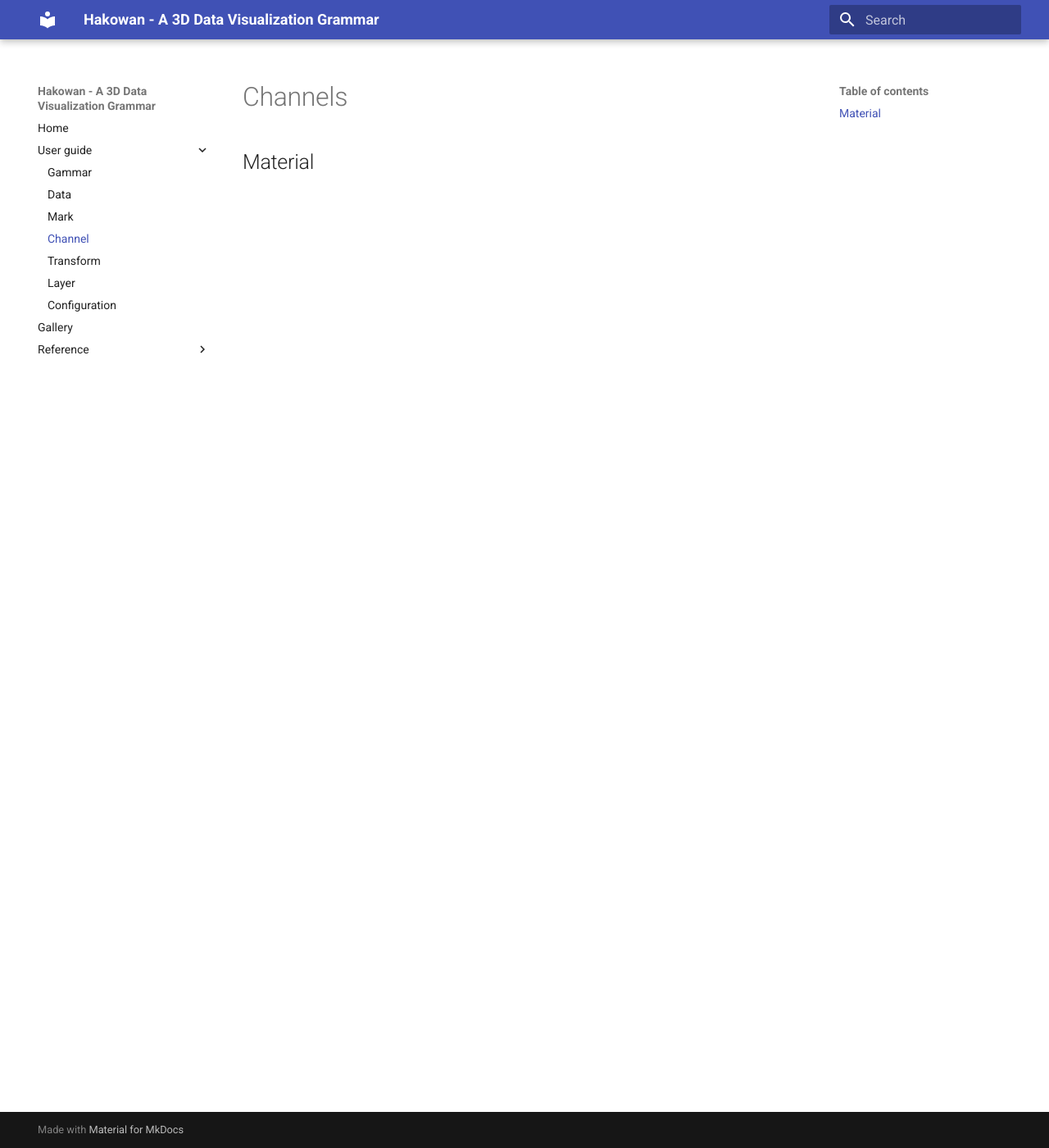
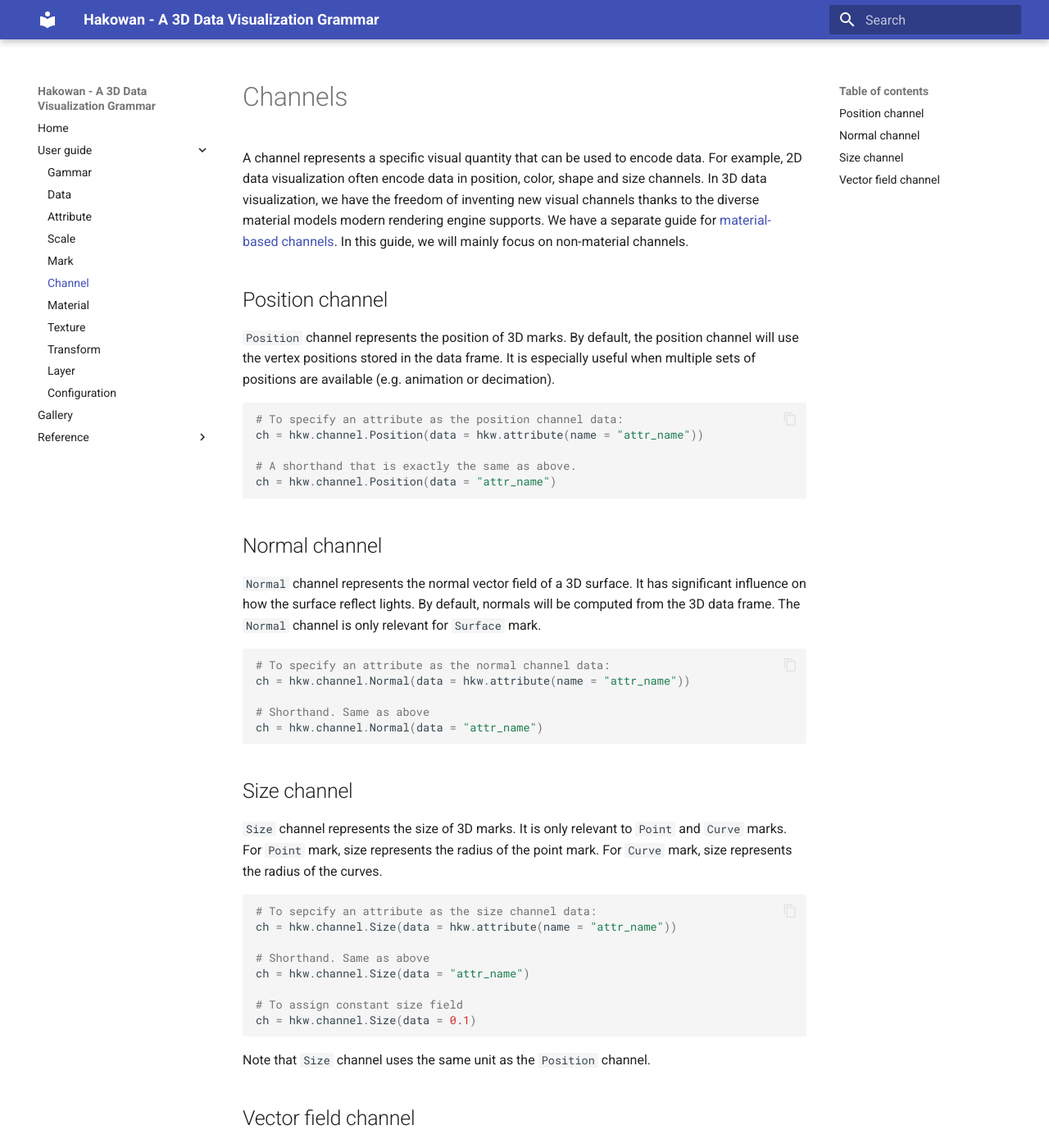
Before and after one commit to Hakowan/hakowan, an MkDocs documentation site: the page built from docs/guide/channel.md, in a window 1280 px wide and 1400 px high. Shown: the whole window at 82% size. Built offline with MkDocs 1.6.1 and Material for MkDocs 9.7.7, drawn with Linux system fonts in a browser that asks for light colours; some of the changed text lies outside the part shown.

Commit message:
Update doc.

````diff
--- a/docs/guide/channel.md
+++ b/docs/guide/channel.md
@@ -1,3 +1,67 @@
 # Channels
 
-## Material
+A channel represents a specific visual quantity that can be used to encode data.
+For example, 2D data visualization often encode data in position, color, shape and size channels.
+In 3D data visualization, we have the freedom of inventing new visual channels thanks to the diverse
+material models modern rendering engine supports. We have a separate guide for [material-based
+channels](material.md). In this guide, we will mainly focus on non-material channels.
+
+## Position channel
+
+`Position` channel represents the position of 3D marks. By default, the position channel will
+use the vertex positions stored in the data frame. It is especially useful when multiple sets of
+positions are available (e.g. animation or decimation).
+
+```py
+# To specify an attribute as the position channel data:
+ch = hkw.channel.Position(data = hkw.attribute(name = "attr_name"))
+
+# A shorthand that is exactly the same as above.
+ch = hkw.channel.Position(data = "attr_name")
+```
+
+## Normal channel
+
+`Normal` channel represents the normal vector field of a 3D surface. It has significant influence on
+how the surface reflect lights. By default, normals will be computed from the 3D data frame. The
+`Normal` channel is only relevant for `Surface` mark.
+
+```py
+# To specify an attribute as the normal channel data:
+ch = hkw.channel.Normal(data = hkw.attribute(name = "attr_name"))
+
+# Shorthand. Same as above
+ch = hkw.channel.Normal(data = "attr_name")
+```
+
+## Size channel
+
+`Size` channel represents the size of 3D marks. It is only relevant to `Point` and `Curve` marks.
+For `Point` mark, size represents the radius of the point mark. For `Curve` mark, size represents
+the radius of the curves.
+
+```py
+# To sepcify an attribute as the size channel data:
+ch = hkw.channel.Size(data = hkw.attribute(name = "attr_name"))
+
+# Shorthand. Same as above
+ch = hkw.channel.Size(data = "attr_name")
+
+# To assign constant size field
+ch = hkw.channel.Size(data = 0.1)
+```
+
+Note that `Size` channel uses the same unit as the `Position` channel.
+
+## Vector field channel
+
+`VectorField` channel defines the data used for a vector field visualization. This channel is only
+relevant when the mark is `Curve` as each vector is rendered using the curve geometry.
+
+```py
+# To specify an attribute as the vector field channel data.
+ch = hkw.channel.VectorField(data = hkw.attribute(name = "attr_name"))
+
+# Shorthand, same as above.
+ch = hkw.channel.VectorField(data = "attr_name")
+```
--- a/mkdocs.yml
+++ b/mkdocs.yml
@@ -34,8 +34,12 @@
 - User guide:
   - Gammar: guide/grammar.md
   - Data: guide/data.md
+  - Attribute: guide/attribute.md
+  - Scale: guide/scale.md
   - Mark: guide/mark.md
   - Channel: guide/channel.md
+  - Material: guide/material.md
+  - Texture: guide/texture.md
   - Transform: guide/transform.md
   - Layer: guide/layer.md
   - Configuration: guide/config.md
````
Also changed, not shown: docs/guide/data.md (+50 -2 lines), docs/guide/mark.md (+14 -3 lines), 1 other file.
